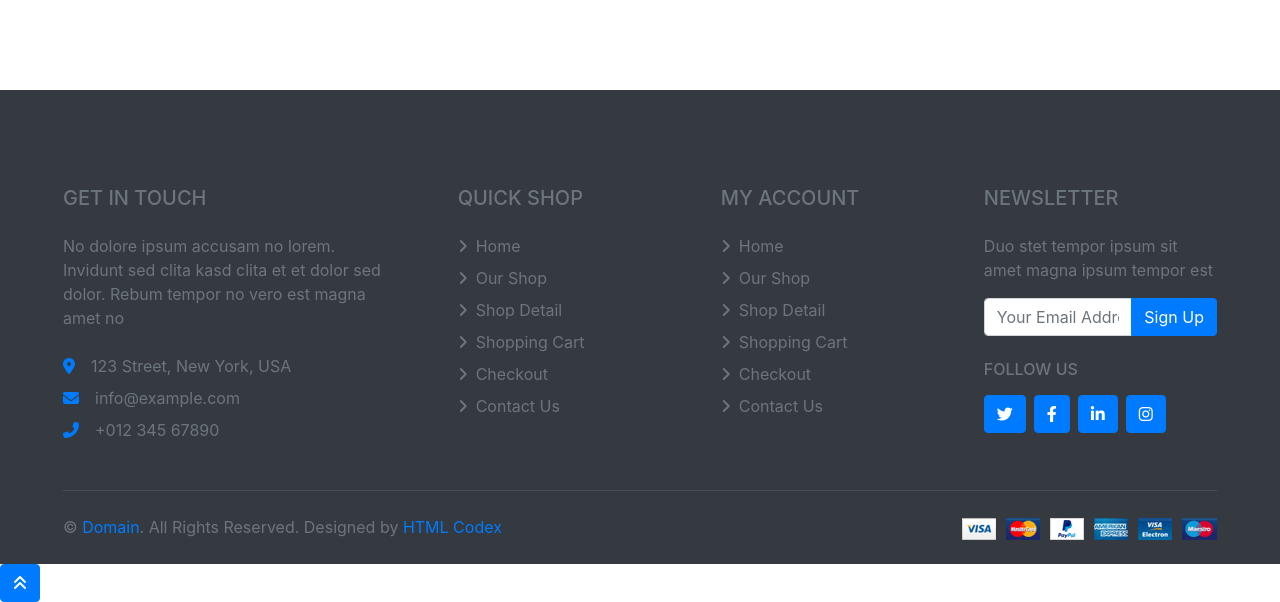
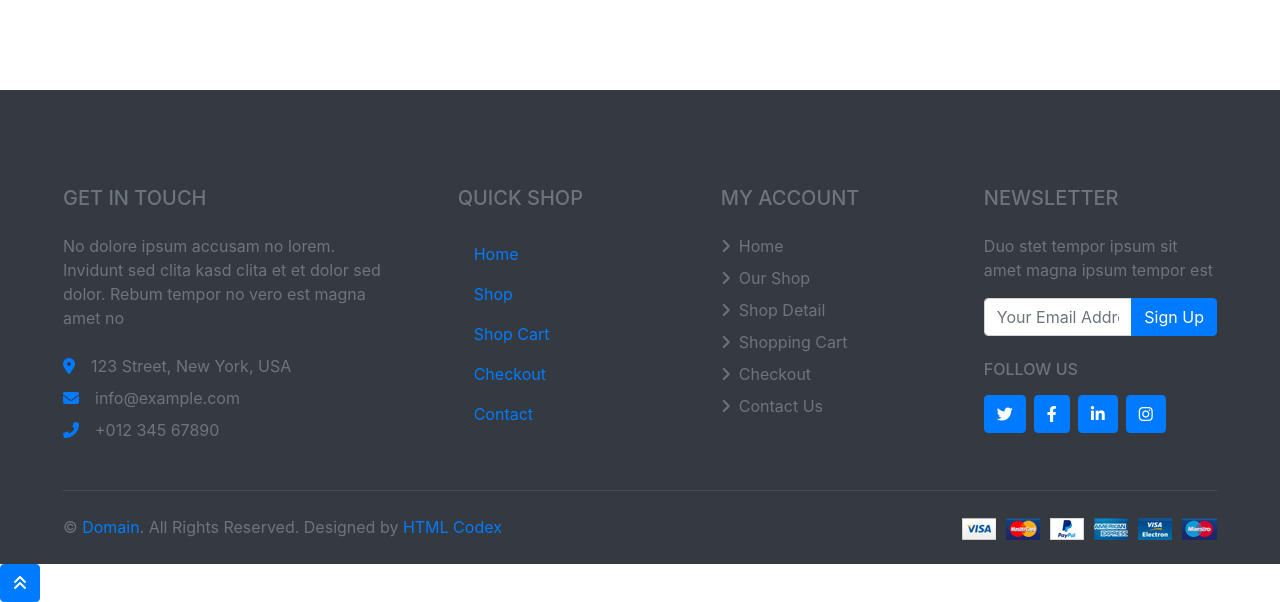
Before and after one commit to techBello/online-market, a Django app: template market/templates/contact.html in a window 1280 px wide. Shown: the part 824-1426 px from the top of the page. Run offline with Django 3.2, Linux system fonts and the light colour scheme; the template is opened without the code that fills it, so the values that code supplies are empty; some libraries are stand-ins or nearby versions.

Commit message:
making update in contact page

```diff
--- a/market/templates/contact.html
+++ b/market/templates/contact.html
@@ -219,12 +219,11 @@
                     <div class="col-md-4 mb-5">
                         <h5 class="text-secondary text-uppercase mb-4">Quick Shop</h5>
                         <div class="d-flex flex-column justify-content-start">
-                            <a class="text-secondary mb-2" href="#"><i class="fa fa-angle-right mr-2"></i>Home</a>
-                            <a class="text-secondary mb-2" href="#"><i class="fa fa-angle-right mr-2"></i>Our Shop</a>
-                            <a class="text-secondary mb-2" href="#"><i class="fa fa-angle-right mr-2"></i>Shop Detail</a>
-                            <a class="text-secondary mb-2" href="#"><i class="fa fa-angle-right mr-2"></i>Shopping Cart</a>
-                            <a class="text-secondary mb-2" href="#"><i class="fa fa-angle-right mr-2"></i>Checkout</a>
-                            <a class="text-secondary" href="#"><i class="fa fa-angle-right mr-2"></i>Contact Us</a>
+                            <a href="{% url 'home' %}" class="nav-item nav-link active">Home</a>
+                            <a href="{% url 'shop' %}" class="nav-item nav-link">Shop</a>
+                            <a href="{% url 'cart' %}" class="nav-item nav-link">Shop Cart</a>
+                            <a href="{% url 'checkout' %}" class="nav-item nav-link">Checkout</a>
+                            <a href="{% url 'contact' %}" class="nav-item nav-link">Contact</a>
                         </div>
                     </div>
                     <div class="col-md-4 mb-5">
```
